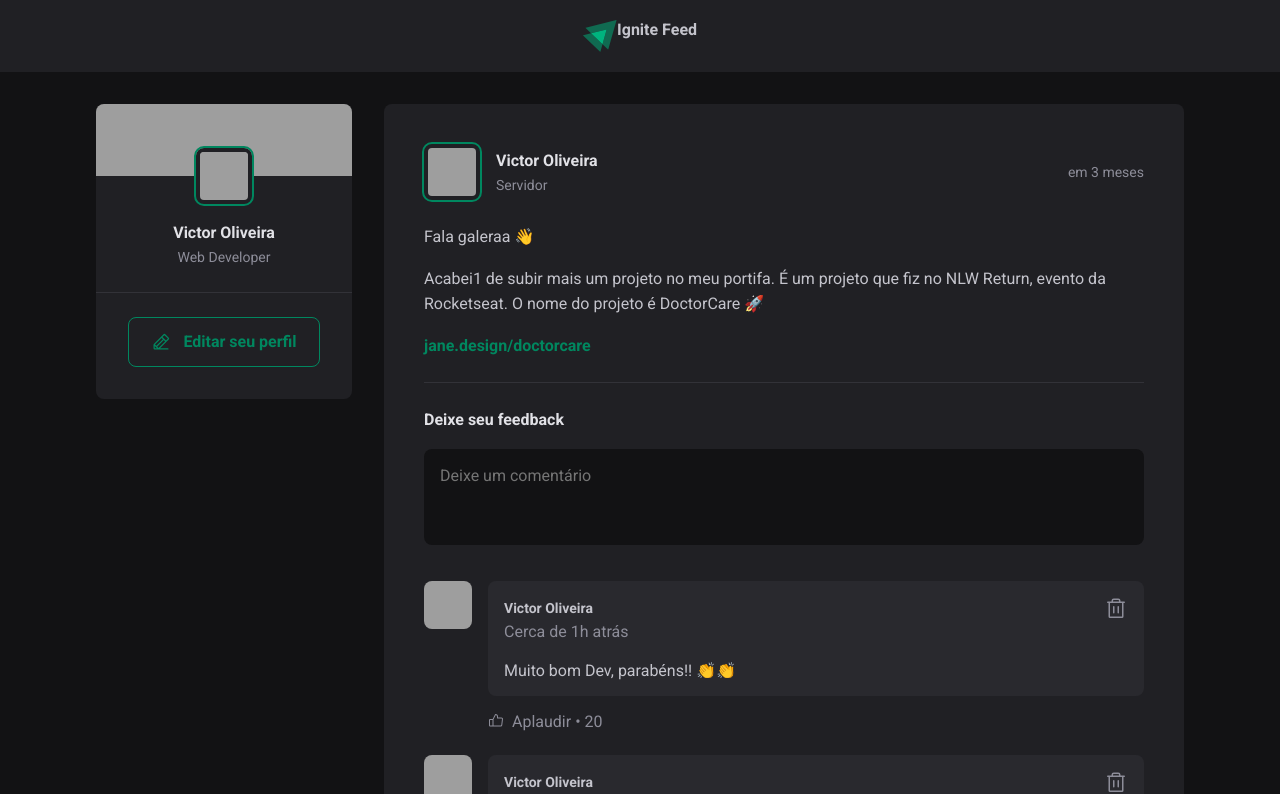
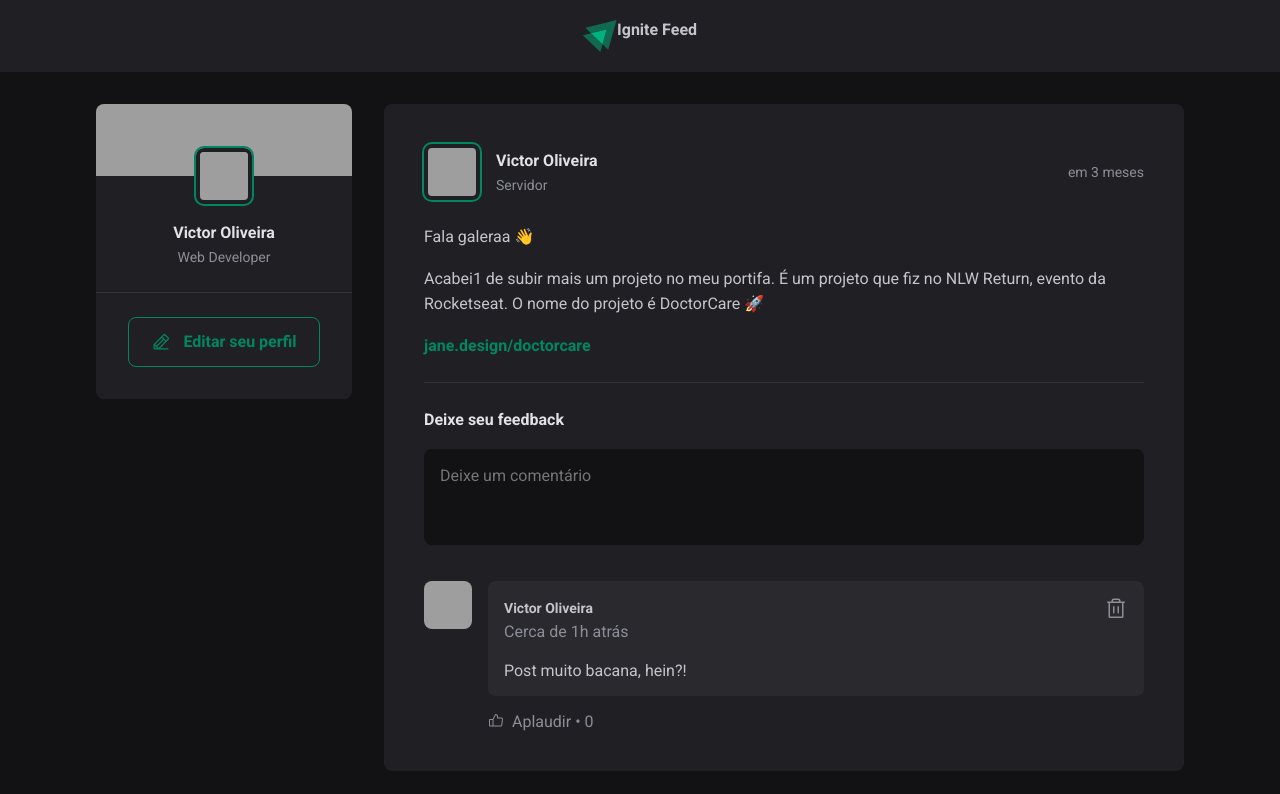
Before and after one commit to Viturinu/FirstProject--SECONDMODULE--MBA, a React (Vite) app: page / in a window 1280 px wide. Shown: the top 794 px of the page. Built offline with nearby package versions, Linux system fonts and the light colour scheme; grey boxes are pictures that could not be loaded.

Commit message:
Aprimorando aplicação

```diff
--- a/src/App.jsx
+++ b/src/App.jsx
@@ -62,7 +62,10 @@ function App() {
             {
               posts.map(post => {
                 return (
-                  <Post
+                  <Post /*Each child in a list should have a unique "key" prop.
+
+                  Check the render method of `App`. => Isso significa que no metodo render de app, ou seja, no return que é onde se renderiza as coisas, tem uma lista que tem elementos sem a propriedade key exigida pelo React, pra facilitar a identificação de cada elemento post dessa lista de map */
+                    key={post.id}
                     author={post.author}
                     content={post.content}
                     publishedAt={post.publishedAt}
--- a/src/components/Comment.jsx
+++ b/src/components/Comment.jsx
@@ -1,8 +1,20 @@
+import { useState } from "react";
 import { Avatar } from "./Avatar";
 import styles from "./Comment.module.css";
 import { ThumbsUp, Trash } from "@phosphor-icons/react";
 
-export function Comment() {
+export function Comment(props) { //podemos desestruturar também {content, deleteComment} e colocar lá embaixo content e deleteComment ao invés de props.comment e props.deleteComment
+
+    const [likeCount, setLikeCount] = useState(0);
+
+    function handleDeleteComment() {
+        props.onDeleteComment(props.content); //melhor seria o id, mas não temos neste caso
+    }
+
+    function handleLikeContent() {
+        setLikeCount(likeCount + 1); //cuidado com pós-fixado count++ e pré fixado ++count, pois eles têm passos até chegar no resultado, armazenando valores indesejaveis na realização do calculo
+    }
+
     return (
         <div className={styles.comment}>
             <Avatar hasBorder={false} src="https://github.com/viturinu.png" />
@@ -14,18 +26,18 @@ export function Comment() {
                             <strong>Victor Oliveira</strong>
                             <time title="12 de fevereiro de 2025" dateTime="2025-02-12 12:54:30">Cerca de 1h atrás</time>
                         </div>
-                        <button title="Deletar comentário">
+                        <button onClick={handleDeleteComment} title="Deletar comentário">
                             <Trash size={24} />
                         </button>
                     </header>
 
-                    <p>Muito bom Dev, parabéns!! 👏👏</p>
+                    <p>{props.content}</p>
                 </div>
 
                 <footer>
-                    <button>
+                    <button onClick={handleLikeContent}>
                         <ThumbsUp />
-                        Aplaudir <span>20</span>
+                        Aplaudir <span>{likeCount}</span>
                     </button>
                 </footer>
             </div>
--- a/src/components/Post.jsx
+++ b/src/components/Post.jsx
@@ -7,10 +7,7 @@ import { useState } from "react";
 
 export function Post({ author, publishedAt, content }) {
 
-    const [comments, setComments] = useState([
-        1,
-        2,
-    ]); //dentro da função Post. Attention!
+    const [comments, setComments] = useState(["Post muito bacana, hein?!"]); //dentro da função Post. Attention!
 
     // const publishedDateFormat = new Intl.DateTimeFormat('pt-BR', {
     //     day: '2-digit',
@@ -18,6 +15,8 @@ export function Post({ author, publishedAt, content }) {
     //     hour: '2-digit',
     //     minute: '2-digit',
     // }).format(publishedAt)
+
+    const [newCommentText, setNewCommentText] = useState("");
 
     const publishedDateFormat = format(publishedAt, "d 'de' LLLL 'às' HH:mm'h'", {
         locale: ptBR,
@@ -28,11 +27,38 @@ export function Post({ author, publishedAt, content }) {
         addSuffix: true
     })
 
-    function handleCreateNewComment(){
+    function handleCreateNewComment() {
         event.preventDefault();
-        setComments([...comments, comments.length+1]);
-        console.log(comments);
+
+        //const newCommentText = event.target.comment.value; //podemos acessar o valor de um item do target apenas pelo seu 'name' //Isso é programação imperativa (passo a passo), mas estamos tentando sempre via programação declarativa
+
+        setComments([...comments, newCommentText]);
+
+        //event.target.comment.value = "";
+
+        setNewCommentText(""); //isso é diferente porque estou setando o estado que está sendo usado lá no elemento textArea, no entanto eu não mudei via target nada lá. Isso é programação declarada, e não imperativa (ou seja, o que nós queremos)
     }
+
+    function handleNewCommentChange() {
+        // console.log(event.target); //aqui ele me retorna a textArea no target, pois foi lá que foi adicionado o evento com o atributo onChange
+        event.target.setCustomValidity(""); //Pois se o usuário digitar algo, essa função será chamada, logo tem que zerar o custumValidity, caso contrário, não deixará clicar, sempre dandoa quele alertar de campo vazio.
+        setNewCommentText(event.target.value);
+    }
+
+    function deleteComment(commentToDelete) {
+        const commentsWithoutDeletedOne = comments.filter((comment) => comment !== commentToDelete);
+        console.log(commentsWithoutDeletedOne)
+        setComments(commentsWithoutDeletedOne);
+
+        // alert("Testando se chamou");
+    }
+
+    function handleNewCommentInvalid() {
+        event.target.setCustomValidity("Este campo é obrigatório!"); //essa é a propriedade que tem seu display quando required não é atendido (fica dentro do target, que no caso é um TextArea)
+
+    }
+
+    const isNewCommentEmpty = newCommentText.length === 0;
 
     return (
         <article className={styles.post}>
@@ -53,9 +79,9 @@ export function Post({ author, publishedAt, content }) {
                 {
                     content.map(line => {
                         if (line.type === "paragraph") {
-                            return <p>{line.content}</p>;
+                            return <p key={line.content}>{line.content}</p>; /*key é sempre no primeiro elemento retornado de dentro do método map */
                         } else if (line.type === "link") {
-                            return <p><a href="#">{line.content}</a></p>
+                            return <p key={line.content}><a href="#">{line.content}</a></p>
                         }
                     })
                 }
@@ -63,16 +89,23 @@ export function Post({ author, publishedAt, content }) {
 
             <form onSubmit={handleCreateNewComment} className={styles.commentForm}>
                 <strong>Deixe seu feedback</strong>
-                <textarea placeholder="Deixe um comentário" />
+                <textarea
+                    name="comment"
+                    placeholder="Deixe um comentário"
+                    onChange={handleNewCommentChange}
+                    value={newCommentText}
+                    onInvalid={handleNewCommentInvalid}
+                    required
+                />
                 <footer>
-                    <button type="submit">Publicar</button>
+                    <button type="submit" disabled={isNewCommentEmpty}>Publicar</button>
                 </footer>
             </form>
 
             <div className={styles.commentList}>
                 {
                     comments.map(comment => {
-                        return <Comment/>
+                        return <Comment key={comment} content={comment} onDeleteComment={() => deleteComment(comment)} />
                     })
                 }
             </div>
--- a/src/components/Post.module.css
+++ b/src/components/Post.module.css
@@ -115,6 +115,15 @@
     transition: background-color 0.2s;
 }
 
+.commentForm button[type=submit]:not(:disabled):hover {
+    background: var(--green-300);
+}
+
+.commentForm button[type=submit]:disabled {
+    opacity: 0.7;
+    cursor: not-allowed;
+}
+
 .commentForm button:hover {
     background: var(--green-300);
 }
```
